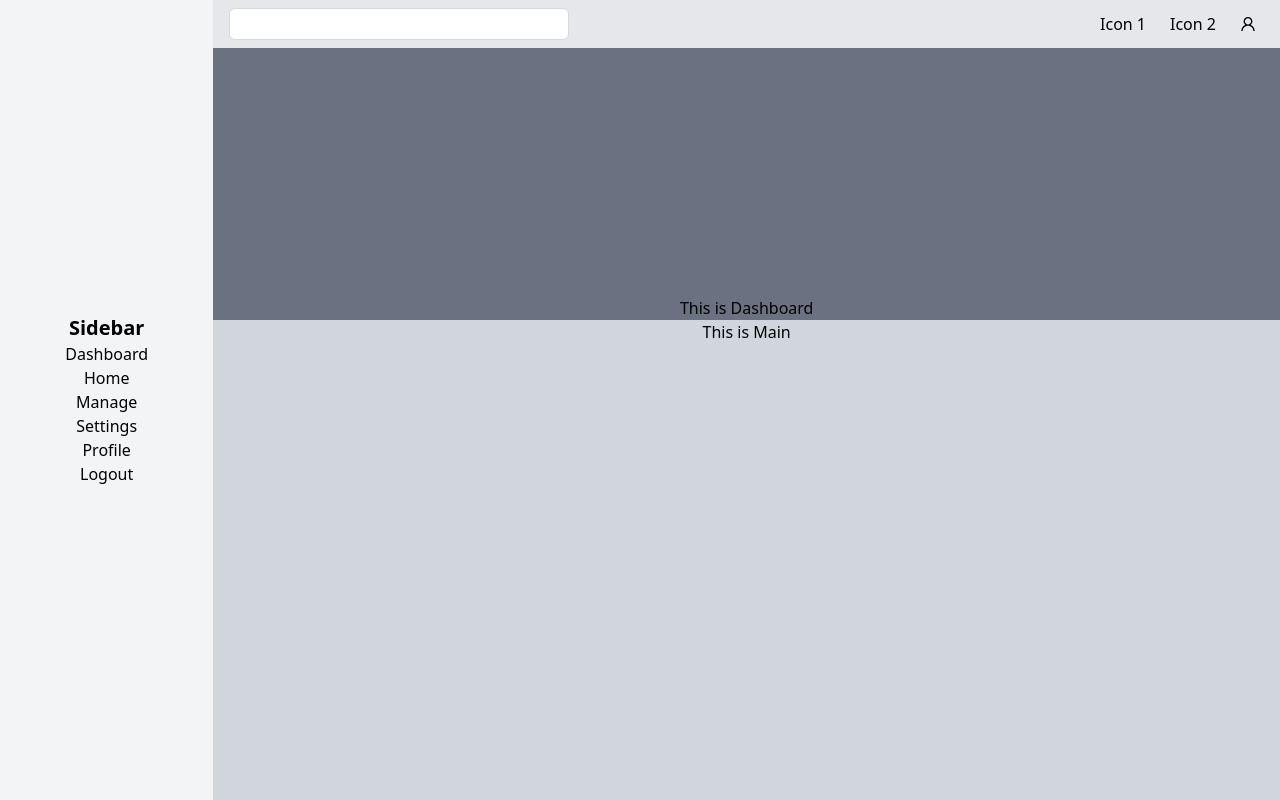
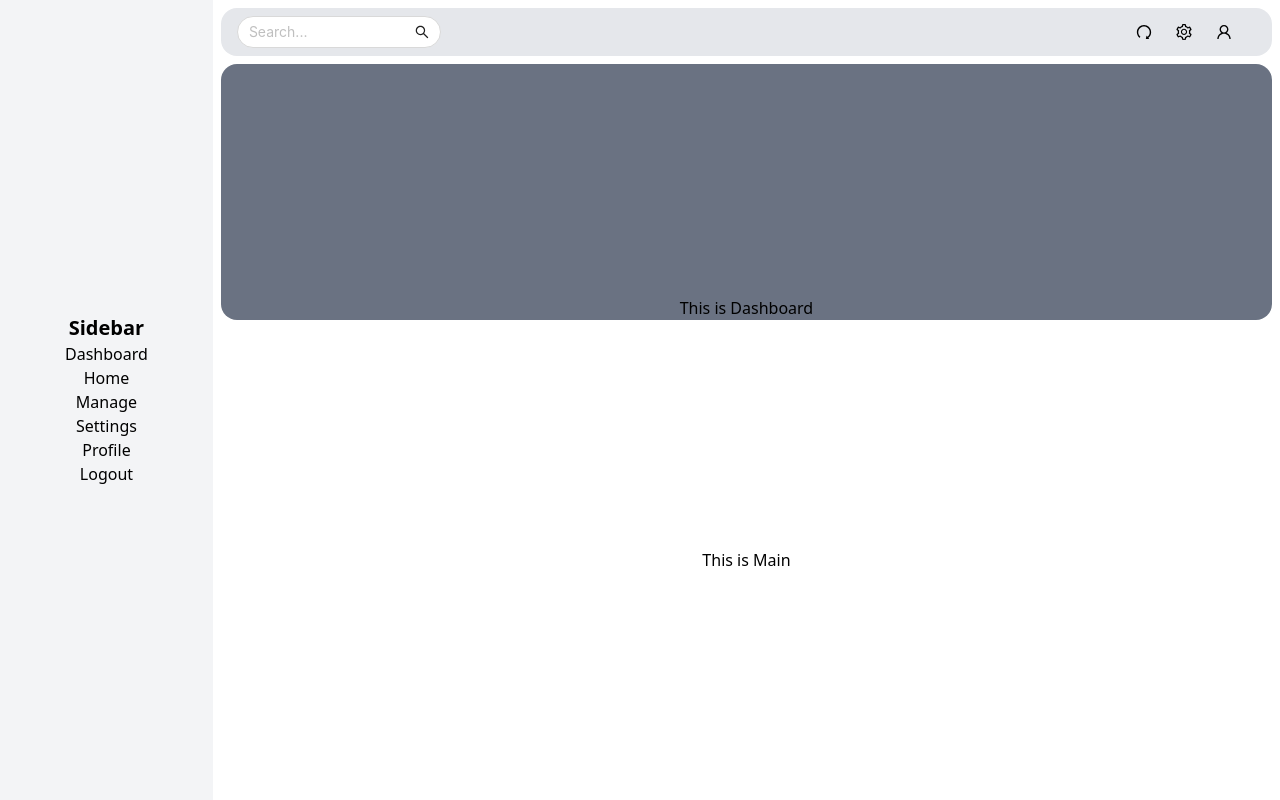
Before and after one commit to hazimba/asset-mc, a React app: page / in a window 1280 px wide. Built offline with nearby package versions, Linux system fonts and the light colour scheme; the HTML template or start-up script is replaced by a standard one.

Commit message:
enhance mainpage

```diff
--- a/src/App.tsx
+++ b/src/App.tsx
@@ -3,6 +3,7 @@ import HomePage from './components/home';
 import Mainpage from './components/mainpage';
 import './output.css';
 import Manage from './components/manage';
+import Profile from './components/profile';
 
 const App = () => {
   return (
@@ -21,6 +22,7 @@ const App = () => {
           <Route path="/" element={<Mainpage />} />
           <Route path="/home" element={<HomePage />} />
           <Route path="/manage" element={<Manage />} />
+          <Route path="/profile" element={<Profile />} />
         </Routes>
       </Router>
     </div>
--- a/src/components/Mainpage/index.tsx
+++ b/src/components/Mainpage/index.tsx
@@ -1,37 +1,54 @@
-import { UserOutlined } from '@ant-design/icons';
+import {
+  RedoOutlined,
+  SearchOutlined,
+  SettingOutlined,
+  UserOutlined,
+} from '@ant-design/icons';
 import { Input, Popover } from 'antd';
+import { Link } from 'react-router-dom';
 
 const Mainpage = () => {
+  const content = ['home', 'manage', 'logout'].map((item) => (
+    <Link
+      key={item}
+      to={`/${item.toLowerCase()}`}
+      className="hover:bg-gray-100"
+    >
+      {item[0].toUpperCase() + item.slice(1)}
+    </Link>
+  ));
+
   return (
-    <div className="flex flex-col w-full bg-gray-300">
-      <div className="flex flex-col w-full justify-between items-center h-2/5">
-        <div className="flex gap-4 justify-between items-center w-full px-4 py-2 bg-gray-200 h-12">
-          <div className='w-1/3'>
-            <Input />
+    <div className="flex flex-col w-full px-2">
+      <div className="flex flex-col w-full justify-between items-center h-2/5 gap-2">
+        <div className="flex gap-4 justify-between items-center w-full px-4 py-2 bg-gray-200 h-12 mt-2 rounded-2xl">
+          <div className="w-1/5">
+            <Input
+              suffix={<SearchOutlined />}
+              placeholder="Search..."
+              className="w-full"
+              style={{ borderRadius: '16px', height: '32px' }}
+            />
           </div>
           <div className="flex w-2/3 gap-6 justify-end items-center">
-            <div>Icon 1</div>
-            <div>Icon 2</div>
-            <Popover
-            className='cursor-pointer mr-2'
-              content={
-                <div className="flex flex-col">
-                  <div className="p-2">Profile</div>
-                  <div className="p-2">Settings</div>
-                  <div className="p-2">Logout</div>
-                </div>
-              }
-              placement="bottom"
-            >
-              <UserOutlined className="cursor-pointer" />
-            </Popover>
+            <RedoOutlined />
+            <SettingOutlined />
+            <div className="w-10">
+              <Popover
+                className="cursor-pointer"
+                content={<div className="flex flex-col">{content}</div>}
+                placement="bottom"
+              >
+                <UserOutlined className="cursor-pointer" />
+              </Popover>
+            </div>
           </div>
         </div>
-        <div className="bg-gray-500 w-full h-full flex justify-center items-end">
+        <div className="bg-gray-500 w-full h-full flex justify-center items-end rounded-2xl">
           This is Dashboard
         </div>
       </div>
-      <div className="flex justify-center items-center">This is Main</div>
+      <div className="flex justify-center h-3/5 items-center">This is Main</div>
     </div>
   );
 };
--- /dev/null
+++ b/src/components/profile/index.tsx
@@ -0,0 +1,9 @@
+const Profile = () => {
+  return (
+    <div className="flex flex-col items-center justify-center w-full h-screen bg-gray-300">
+      <h1 className="text-2xl font-bold mb-4">Profile Page</h1>
+      <p className="text-gray-700">This is the Profile page content.</p>
+    </div>
+  );
+};
+export default Profile;
--- a/src/output.css
+++ b/src/output.css
@@ -29,6 +29,8 @@
     --text-4xl: 2.25rem;
     --text-4xl--line-height: calc(2.5 / 2.25);
     --font-weight-bold: 700;
+    --radius-lg: 0.5rem;
+    --radius-2xl: 1rem;
     --default-font-family: var(--font-sans);
     --default-mono-font-family: var(--font-mono);
   }
@@ -179,6 +181,9 @@
   }
 }
 @layer utilities {
+  .m-10 {
+    margin: calc(var(--spacing) * 10);
+  }
   .mx-2 {
     margin-inline: calc(var(--spacing) * 2);
   }
@@ -190,6 +195,12 @@
   }
   .mx-10 {
     margin-inline: calc(var(--spacing) * 10);
+  }
+  .mx-20 {
+    margin-inline: calc(var(--spacing) * 20);
+  }
+  .my-2 {
+    margin-block: calc(var(--spacing) * 2);
   }
   .my-4 {
     margin-block: calc(var(--spacing) * 4);
@@ -230,6 +241,9 @@
   .h-2\/5 {
     height: calc(2/5 * 100%);
   }
+  .h-3\/5 {
+    height: calc(3/5 * 100%);
+  }
   .h-12 {
     height: calc(var(--spacing) * 12);
   }
@@ -263,8 +277,17 @@
   .w-1\/3 {
     width: calc(1/3 * 100%);
   }
+  .w-1\/4 {
+    width: calc(1/4 * 100%);
+  }
+  .w-1\/5 {
+    width: calc(1/5 * 100%);
+  }
   .w-2\/3 {
     width: calc(2/3 * 100%);
+  }
+  .w-10 {
+    width: calc(var(--spacing) * 10);
   }
   .w-32 {
     width: calc(var(--spacing) * 32);
@@ -274,6 +297,9 @@
   }
   .w-64 {
     width: calc(var(--spacing) * 64);
+  }
+  .w-\[98\%\] {
+    width: 98%;
   }
   .w-full {
     width: 100%;
@@ -339,12 +365,22 @@
   .rounded {
     border-radius: 0.25rem;
   }
+  .rounded-2xl {
+    border-radius: var(--radius-2xl);
+  }
   .rounded-full {
     border-radius: calc(infinity * 1px);
+  }
+  .rounded-lg {
+    border-radius: var(--radius-lg);
   }
   .border {
     border-style: var(--tw-border-style);
     border-width: 1px;
+  }
+  .border-l {
+    border-left-style: var(--tw-border-style);
+    border-left-width: 1px;
   }
   .bg-blue-500 {
     background-color: var(--color-blue-500);
@@ -367,8 +403,14 @@
   .p-4 {
     padding: calc(var(--spacing) * 4);
   }
+  .px-2 {
+    padding-inline: calc(var(--spacing) * 2);
+  }
   .px-4 {
     padding-inline: calc(var(--spacing) * 4);
+  }
+  .px-6 {
+    padding-inline: calc(var(--spacing) * 6);
   }
   .px-8 {
     padding-inline: calc(var(--spacing) * 8);
@@ -431,6 +473,13 @@
     outline-style: var(--tw-outline-style);
     outline-width: 1px;
   }
+  .hover\:bg-gray-100 {
+    &:hover {
+      @media (hover: hover) {
+        background-color: var(--color-gray-100);
+      }
+    }
+  }
   .hover\:bg-gray-400 {
     &:hover {
       @media (hover: hover) {
```
